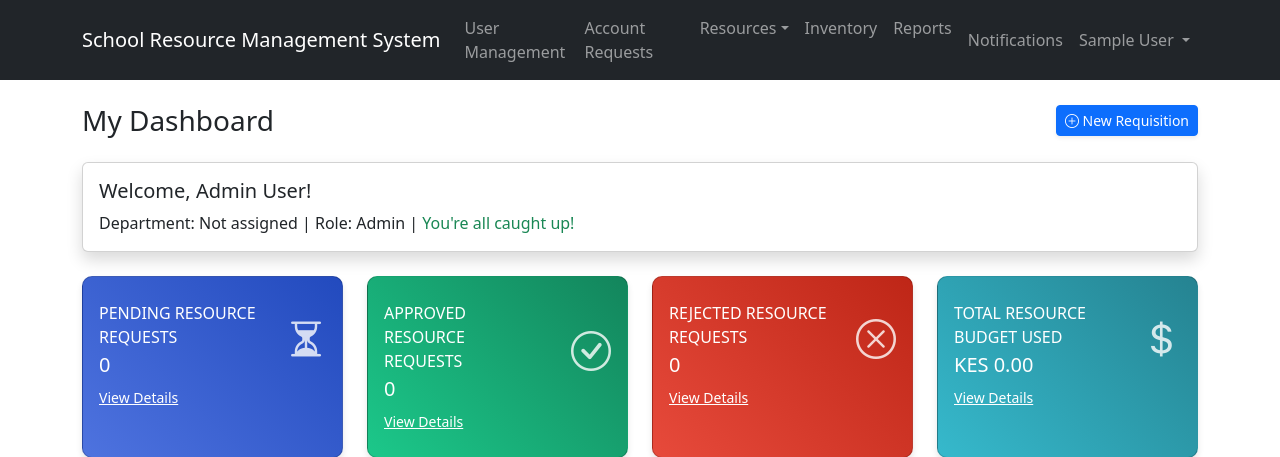
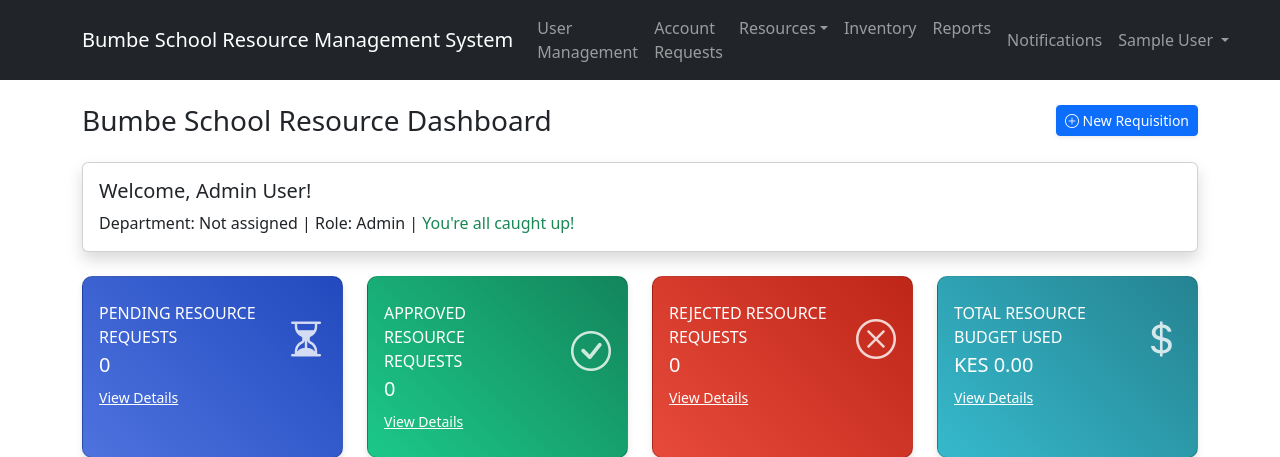
Before and after one commit to oliversimiyu/pms, a PHP site: page /user_dashboard.php in a window 1280 px wide. Shown: the top 457 px of the page. Run offline with PHP 8.4, Linux system fonts and the light colour scheme; the visitor is signed in with stand-in values (Sample User, id 1).

Commit message:
Update system to include Bumbe as the school name throughout the application

```diff
--- a/account_requests.php
+++ b/account_requests.php
@@ -65,7 +65,7 @@ $page_title = "Account Requests";
 <head>
     <meta charset="UTF-8">
     <meta name="viewport" content="width=device-width, initial-scale=1.0">
-    <title><?php echo $page_title; ?> - School Resource Management System</title>
+    <title><?php echo $page_title; ?> - Bumbe School Resource Management System</title>
     <link href="https://cdn.jsdelivr.net/npm/bootstrap@5.3.0/dist/css/bootstrap.min.css" rel="stylesheet">
     <link rel="stylesheet" href="https://cdn.jsdelivr.net/npm/bootstrap-icons@1.10.0/font/bootstrap-icons.css">
     <style>
@@ -99,7 +99,7 @@ $page_title = "Account Requests";
 
     <div class="container mt-4">
         <div class="d-sm-flex align-items-center justify-content-between mb-4">
-            <h1 class="h3 mb-0 text-gray-800">School <?php echo $page_title; ?></h1>
+            <h1 class="h3 mb-0 text-gray-800">Bumbe School <?php echo $page_title; ?></h1>
         </div>
         <nav aria-label="breadcrumb">
             <ol class="breadcrumb">
--- a/dashboard.php
+++ b/dashboard.php
@@ -68,7 +68,7 @@ $recent_notifications = array_slice($notifications, 0, 5);
 <head>
     <meta charset="UTF-8">
     <meta name="viewport" content="width=device-width, initial-scale=1.0">
-    <title>Admin Dashboard - School Resource Management System</title>
+    <title>Admin Dashboard - Bumbe School Resource Management System</title>
     <link href="https://cdn.jsdelivr.net/npm/bootstrap@5.3.0/dist/css/bootstrap.min.css" rel="stylesheet">
     <link rel="stylesheet" href="https://cdn.jsdelivr.net/npm/bootstrap-icons@1.10.0/font/bootstrap-icons.css">
     <style>
@@ -120,7 +120,7 @@ $recent_notifications = array_slice($notifications, 0, 5);
 
     <div class="container mt-4">
         <div class="d-sm-flex align-items-center justify-content-between mb-4">
-            <h1 class="h3 mb-0 text-gray-800">Admin Dashboard</h1>
+            <h1 class="h3 mb-0 text-gray-800">Bumbe School Admin Dashboard</h1>
             <a href="reports.php" class="d-none d-sm-inline-block btn btn-sm btn-primary shadow-sm">
                 <i class="bi bi-file-earmark-text"></i> Generate Report
             </a>
--- a/login.php
+++ b/login.php
@@ -42,7 +42,7 @@ if ($_SERVER["REQUEST_METHOD"] === "POST") {
         <meta name="viewport" content="width=device-width, initial-scale=1, shrink-to-fit=no" />
         <meta name="description" content="" />
         <meta name="author" content="" />
-        <title>Login - School Resource Management System</title>
+        <title>Login - Bumbe School Resource Management System</title>
         <link href="https://cdn.jsdelivr.net/npm/bootstrap@5.1.3/dist/css/bootstrap.min.css" rel="stylesheet">
         <script src="https://use.fontawesome.com/releases/v6.1.0/js/all.js" crossorigin="anonymous"></script>
         <style>
--- a/nav.php
+++ b/nav.php
@@ -17,7 +17,7 @@ if (isset($_SESSION['user_id'])) {
 
 <nav class="navbar navbar-expand-lg navbar-dark bg-dark">
     <div class="container">
-        <a class="navbar-brand" href="index.php">School Resource Management System</a>
+        <a class="navbar-brand" href="index.php">Bumbe School Resource Management System</a>
         <button class="navbar-toggler" type="button" data-bs-toggle="collapse" data-bs-target="#navbarNav">
             <span class="navbar-toggler-icon"></span>
         </button>
--- a/request_account.php
+++ b/request_account.php
@@ -86,7 +86,7 @@ $departments = [
     <meta name="viewport" content="width=device-width, initial-scale=1, shrink-to-fit=no" />
     <meta name="description" content="" />
     <meta name="author" content="" />
-    <title>Request Account - Purchase Management System</title>
+    <title>Request Account - Bumbe School Resource Management System</title>
     <link href="https://cdn.jsdelivr.net/npm/bootstrap@5.1.3/dist/css/bootstrap.min.css" rel="stylesheet">
     <link rel="stylesheet" href="https://cdn.jsdelivr.net/npm/bootstrap-icons@1.8.1/font/bootstrap-icons.css">
     <style>
@@ -130,7 +130,7 @@ $departments = [
                         <div class="col-lg-7">
                             <div class="card shadow-lg border-0 rounded-lg mt-5">
                                 <div class="card-header">
-                                    <h3 class="text-center font-weight-light my-4">Request an Account</h3>
+                                    <h3 class="text-center font-weight-light my-4">Request a Bumbe School Account</h3>
                                 </div>
                                 <div class="card-body">
                                     <?php if ($success_message): ?>
--- a/user_dashboard.php
+++ b/user_dashboard.php
@@ -64,7 +64,7 @@ $department = get_department_by_id($user['department']);
 <head>
     <meta charset="UTF-8">
     <meta name="viewport" content="width=device-width, initial-scale=1.0">
-    <title>User Dashboard - School Resource Management System</title>
+    <title>User Dashboard - Bumbe School Resource Management System</title>
     <link href="https://cdn.jsdelivr.net/npm/bootstrap@5.3.0/dist/css/bootstrap.min.css" rel="stylesheet">
     <link rel="stylesheet" href="https://cdn.jsdelivr.net/npm/bootstrap-icons@1.10.0/font/bootstrap-icons.css">
     <style>
@@ -116,7 +116,7 @@ $department = get_department_by_id($user['department']);
 
     <div class="container mt-4">
         <div class="d-sm-flex align-items-center justify-content-between mb-4">
-            <h1 class="h3 mb-0 text-gray-800">My Dashboard</h1>
+            <h1 class="h3 mb-0 text-gray-800">Bumbe School Resource Dashboard</h1>
             <a href="create_requisition.php" class="d-none d-sm-inline-block btn btn-sm btn-primary shadow-sm">
                 <i class="bi bi-plus-circle"></i> New Requisition
             </a>
```
Also changed, not shown: README.md.
